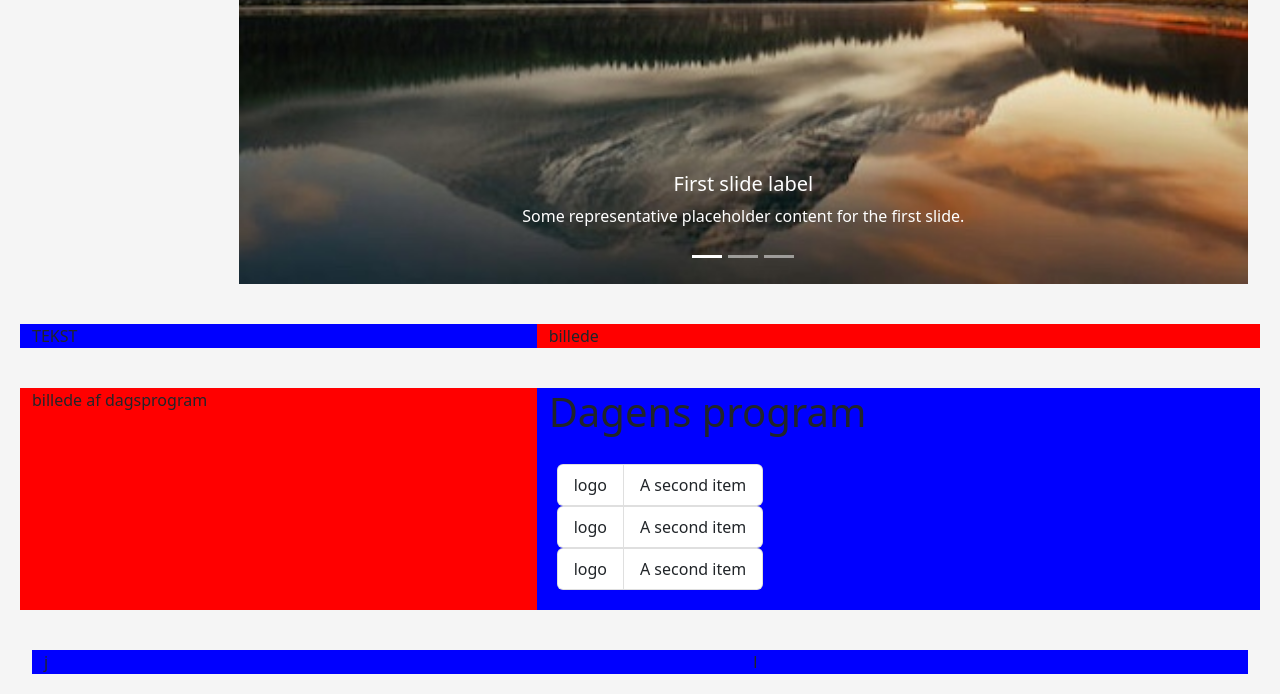
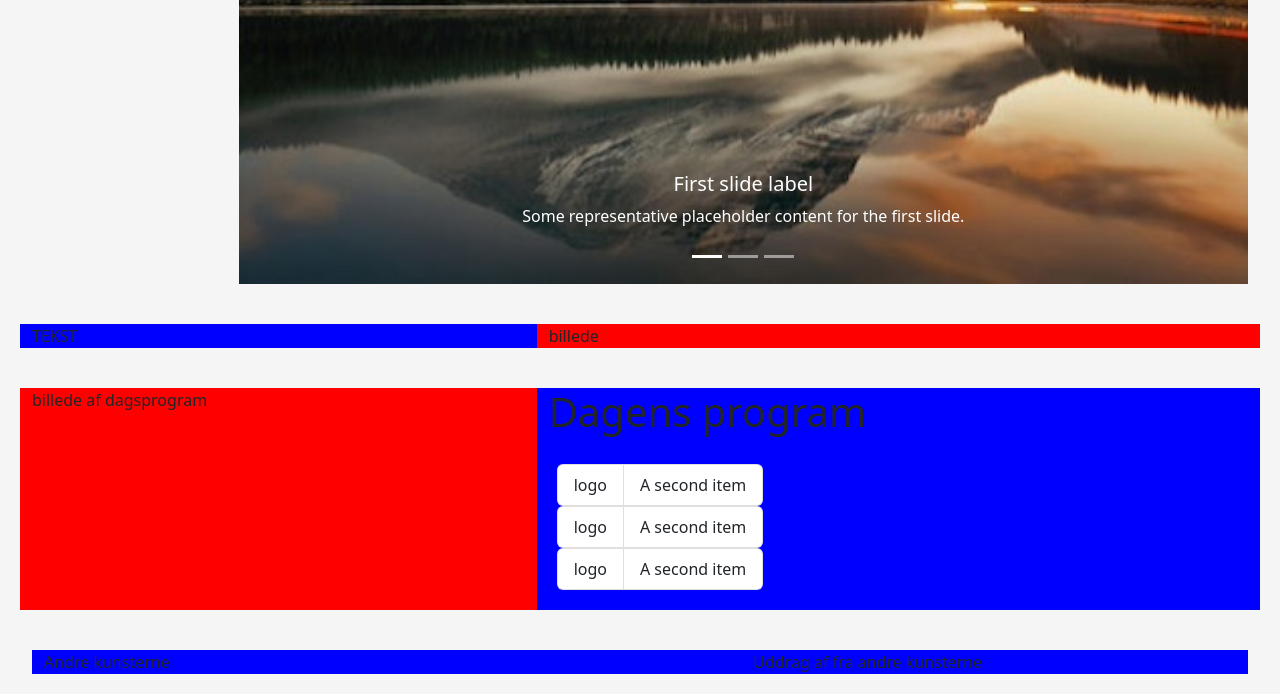
Before and after one commit to Louisebrorsen/eksamens-projekt, a plain HTML site: page index.html in a window 1280 px wide. Shown: the part 342-1036 px from the top of the page. Drawn offline with nearby package versions, Linux system fonts and the light colour scheme.

Commit message:
kommentar tilføjet til HTML

```diff
--- a/index.html
+++ b/index.html
@@ -80,7 +80,7 @@
         </div>
       </nav>
 
-        <!-- Her starter først afsnit-->
+        <!-- Her starter først afsnit, med Trapholt logo og en karusel-->
 
       <div class="container-fluid">
         <div class="row">
@@ -129,7 +129,7 @@
           </div>
         </div>
       </div>
-
+      <!-- andet afsnit indeholder tekst og billede -->
       <div class="container-fluid">
         <div class="row">
           <div class="col-5 tekst">
@@ -141,7 +141,7 @@
           </div>
         </div>
       </div>
-
+      <!-- tredje afsnit indeholder dagsprogrammer -->
       <div class="container-fluid">
         <div class="row">
           <div class="col-5 img">
@@ -166,18 +166,21 @@
             </div>
           </div>
         </div>
-
+        <!-- Sidste afsnit med uddrag fra andre kunstnere -->
         <div class="container-fluid">
           <div class="row">
             <div class="col-7 tekst">
-                j
+              Andre kunsterne
             </div>
             <div class="col-5 tekst">
-                l
+              Uddrag
+              af fra
+              andre kunsterne
             </div>
           </div>
         </div>
 
+        <!-- Her starter footer -->
 
         <script
         src="https://cdn.jsdelivr.net/npm/@popperjs/core@2.11.6/dist/umd/popper.min.js"
```
Lines whose indentation alone changed are shown as unchanged.
